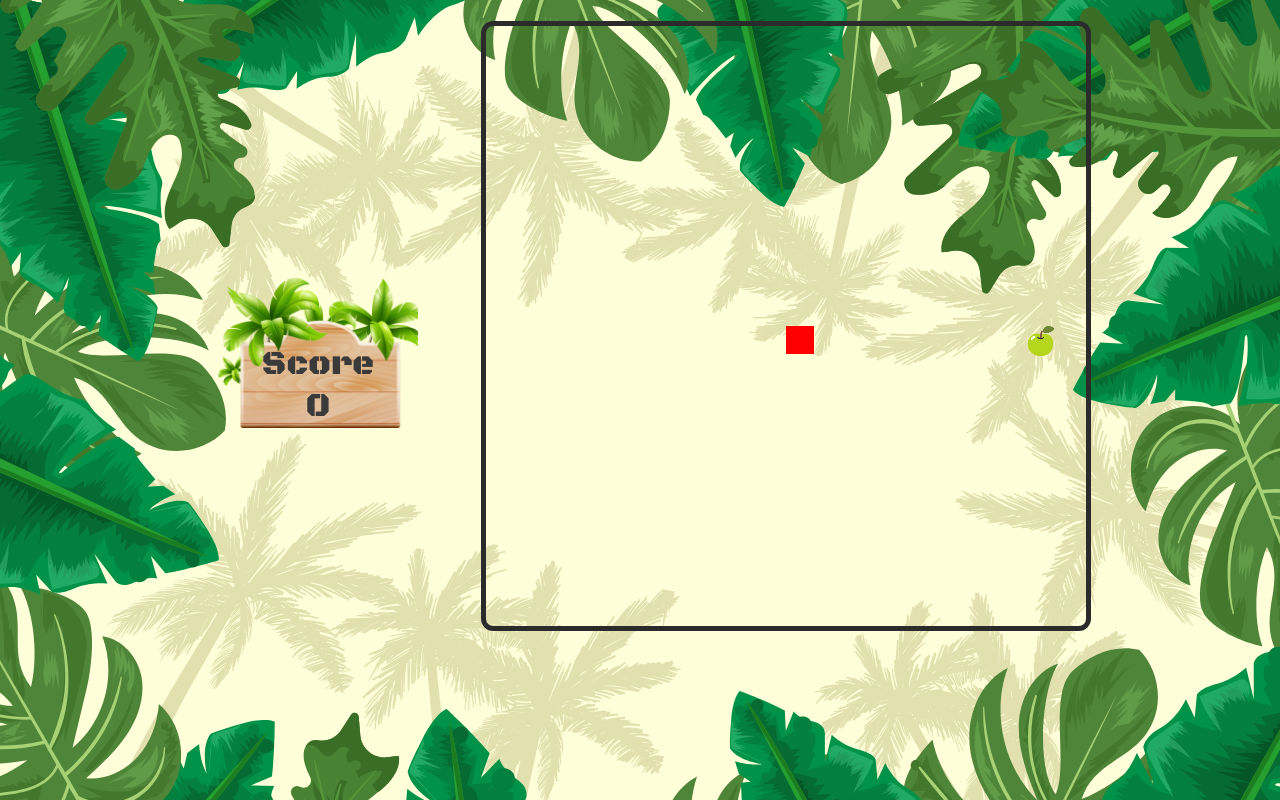
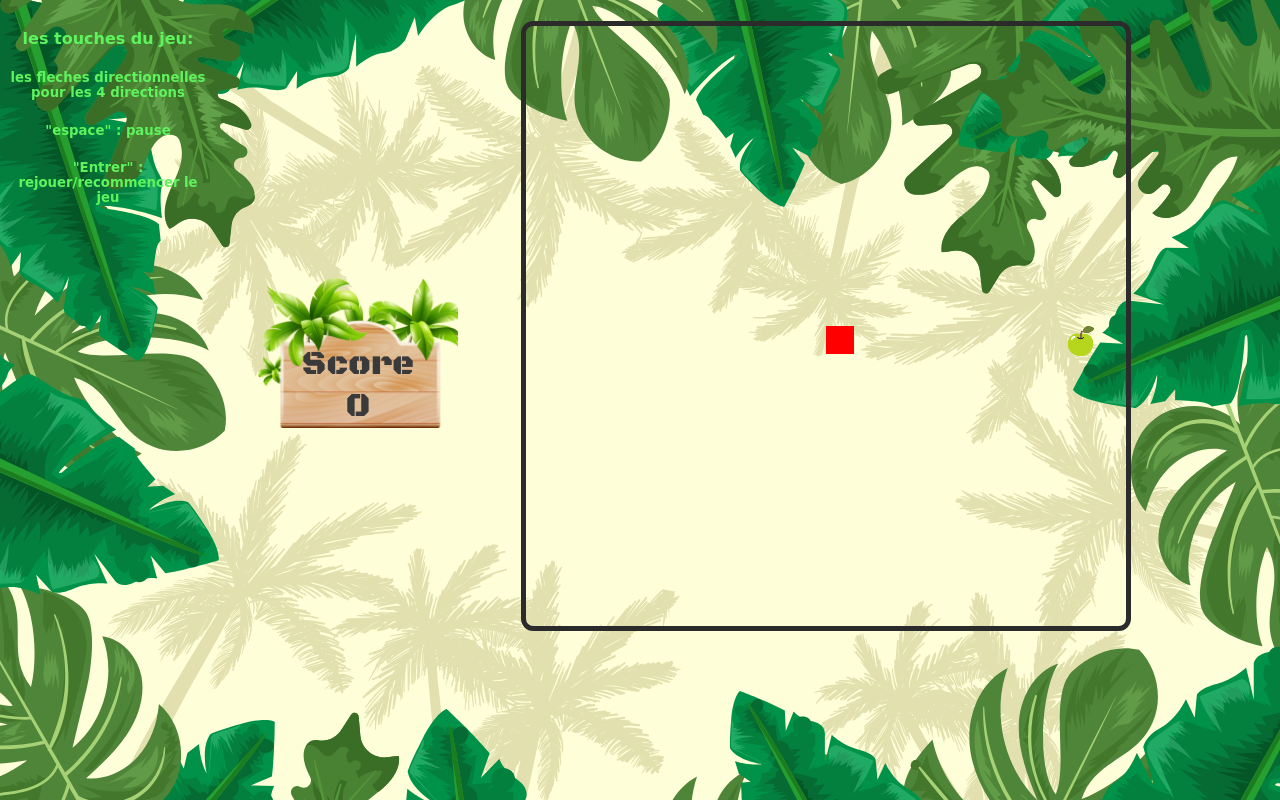
Before and after one commit to Makraiyassin/exoJS-Snake, a plain HTML site: page index.html in a window 1280 px wide. Drawn offline with Linux system fonts and the light colour scheme.

Commit message:
ajout legende sur le coté

```diff
--- a/index.html
+++ b/index.html
@@ -12,6 +12,13 @@
 </head>
 
 <body>
+    <div id="info">
+        <h4>les touches du jeu:</h4>
+        <h5>les fleches directionnelles pour les 4 directions</h5>
+        <h5>"espace" : pause</h5>
+        <h5>"Entrer" : rejouer/recommencer le jeu</h5>
+    </div>
+
     <div id="score">
         <p>Score</p>
         <p id="points">0</p>
@@ -29,6 +36,9 @@
 
     <canvas id="canvas" width="600px" height="600px" style="margin: 1% 5%">
     </canvas>
+
+
+
     <script src="js/snakecanvas.js"></script>
 
 </body>
--- a/sass/style.scss
+++ b/sass/style.scss
@@ -1,7 +1,15 @@
 // the game
+#info{
+    text-align: center;
+    width: 200px;
+    float: left;
+    color: #5ef45e;
+    font-family: cursive;
+  }
+
 #score {
     color: rgb(43, 43, 43);
-    margin: 270px 0px 0px 210px;
+    margin: 270px 0px 0px 50px;
     width: 200px;
     height: 150px;
     background-image: url(../images/pancarte.png);
```
Also changed, not shown: css/style.css.
